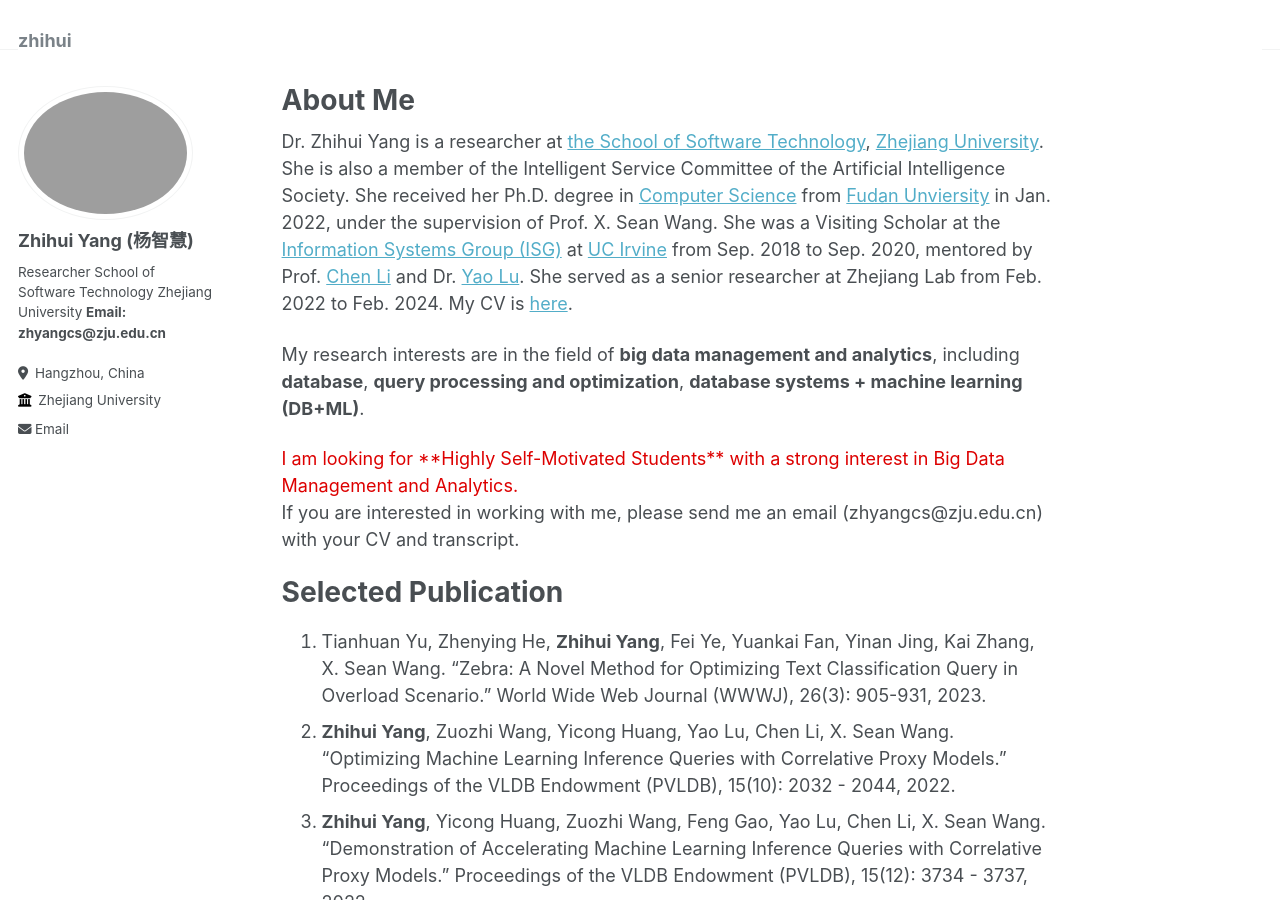
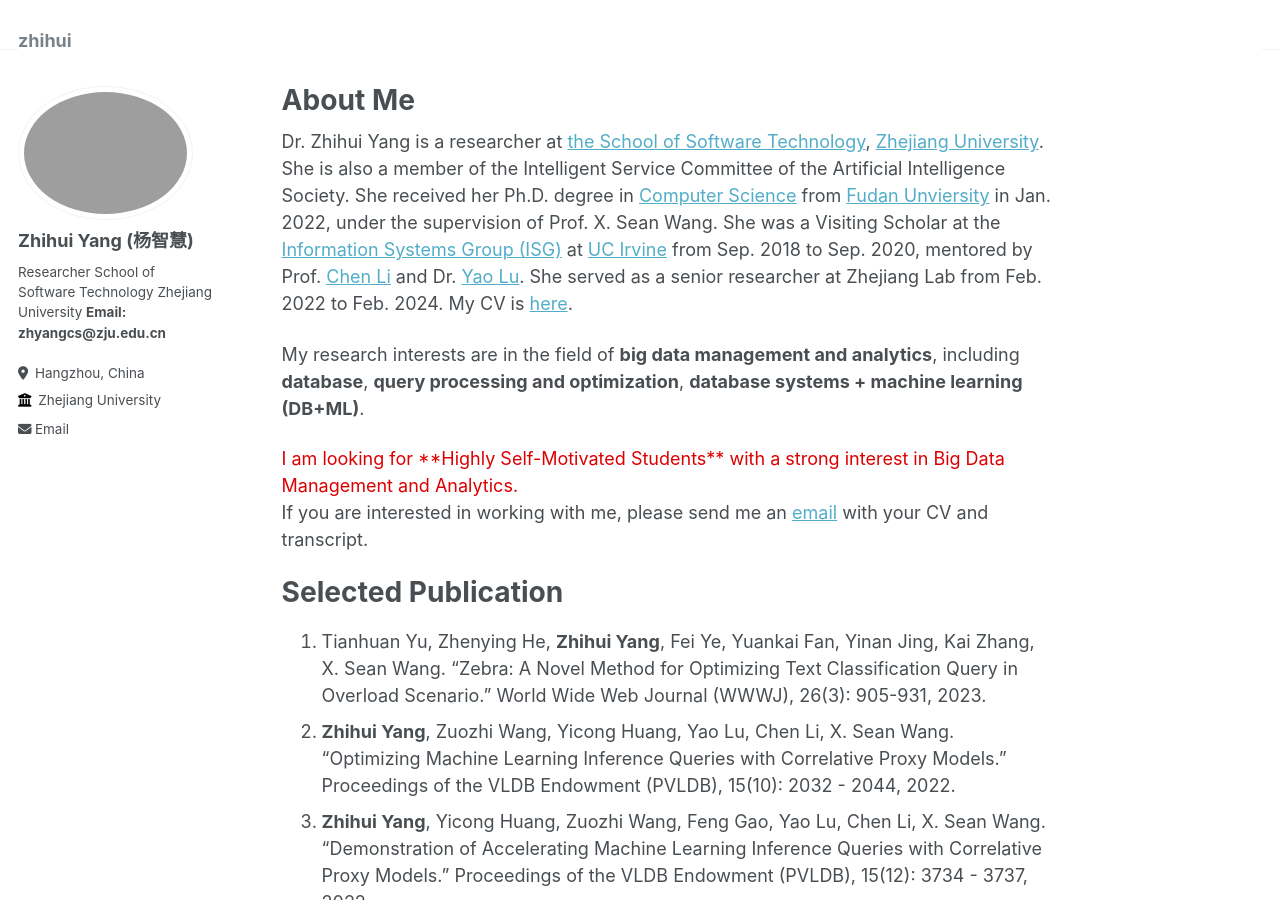
Before and after one commit to zhyangcs/zhihui, a Jekyll site: the page built from _pages/about.md, in a window 1280 px wide and 900 px high. Built offline with Jekyll 4.4.1, drawn with Linux system fonts in a browser that asks for light colours.

Commit message:
Update about.md

```diff
--- a/_pages/about.md
+++ b/_pages/about.md
@@ -20,7 +20,7 @@ My CV is [here](https://zhyangcs.github.io/zhihui/files/resume-zh.pdf).
 
 My research interests are in the field of **big data management and analytics**, including **database**, **query processing and optimization**, **database systems + machine learning (DB+ML)**.
 
-<font color="#dd0000">I am looking for **Highly Self-Motivated Students** with a strong interest in Big Data Management and Analytics.</font> If you are interested in working with me, please send me an email (zhyangcs@zju.edu.cn) with your CV and transcript.
+<font color="#dd0000">I am looking for **Highly Self-Motivated Students** with a strong interest in Big Data Management and Analytics.</font> If you are interested in working with me, please send me an [email](zhyangcs@zju.edu.cn) with your CV and transcript.
 
 
 
```
